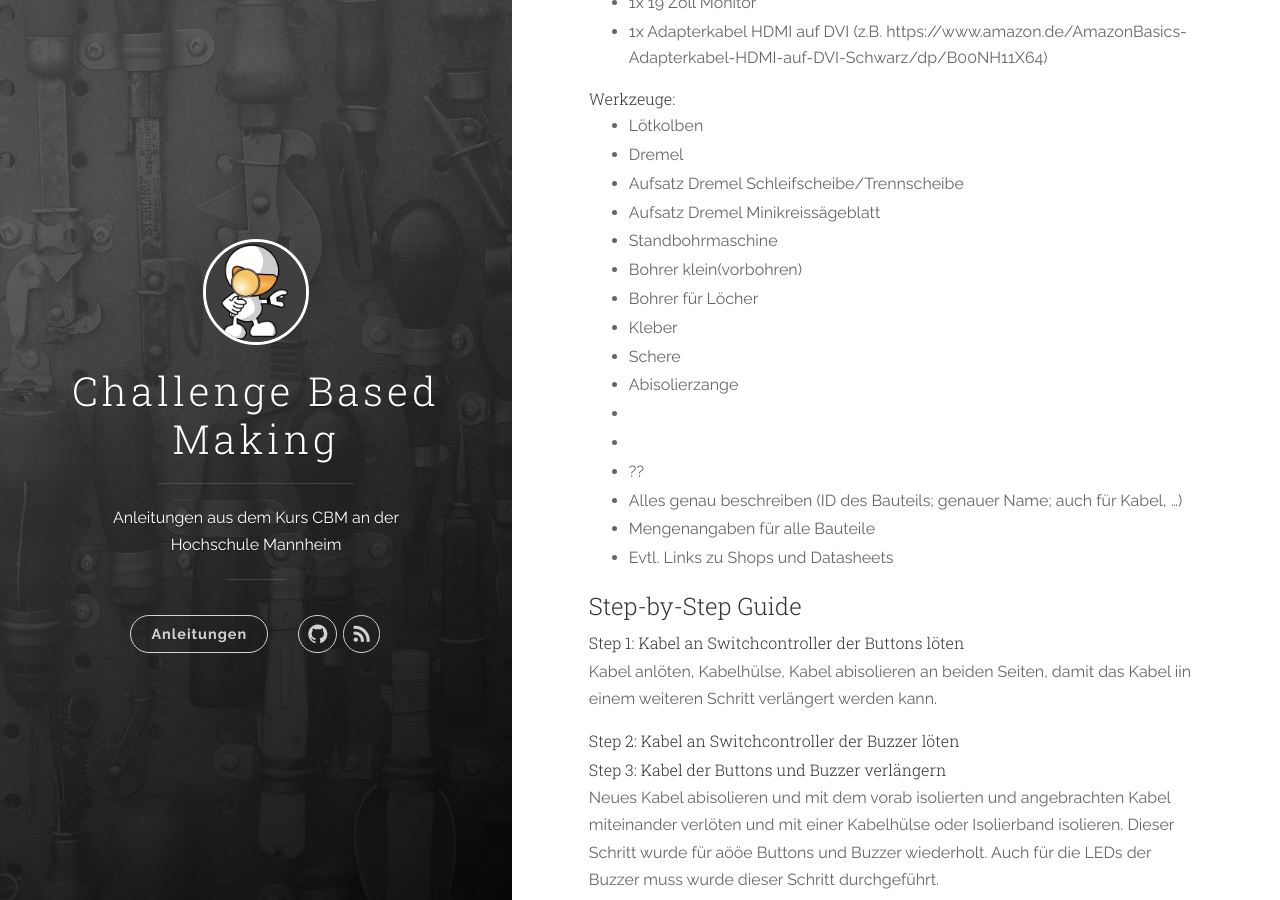
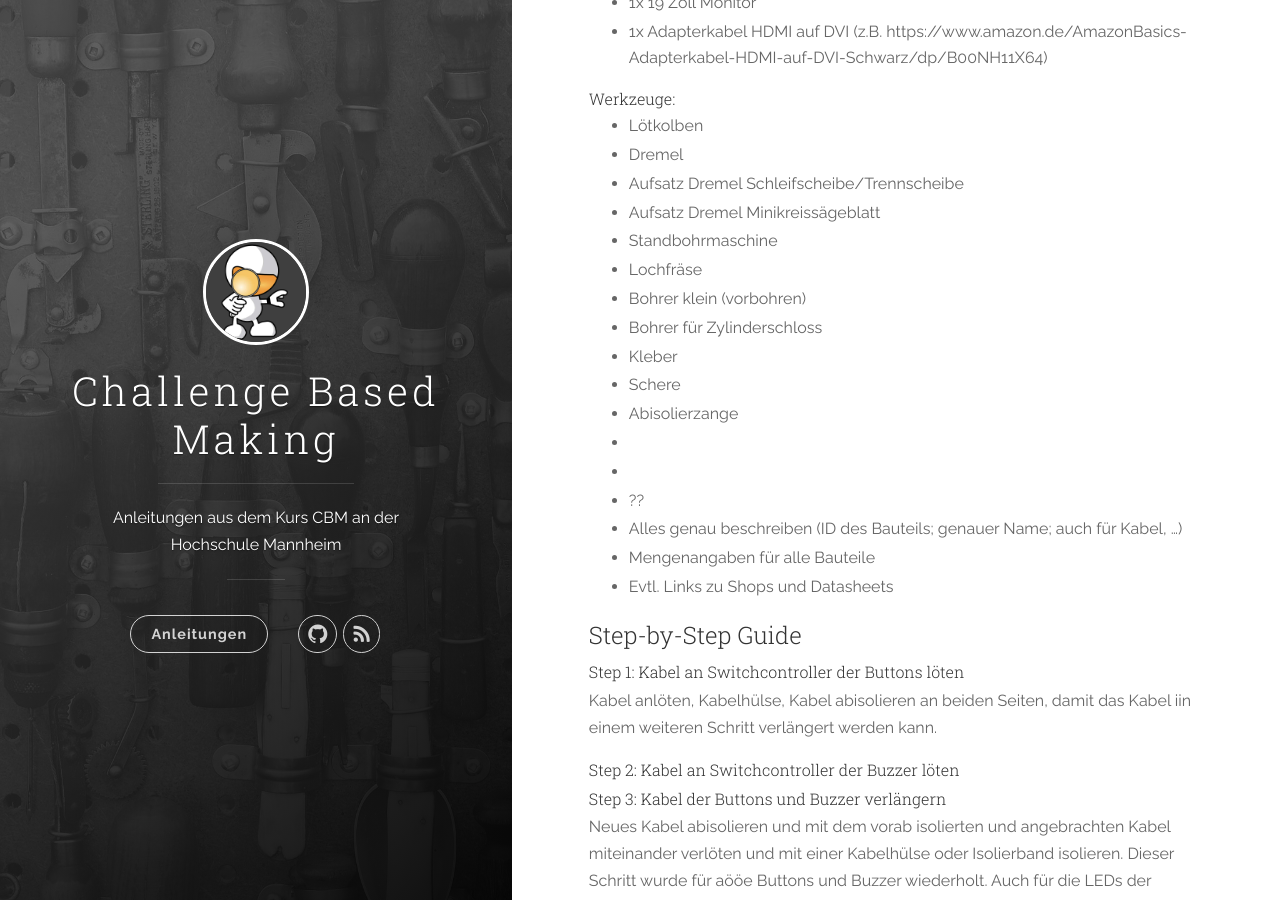
Before and after one commit to cbm-instructions/cbm-instructions.github.io, a Jekyll site: the page built from _posts/2016-06-13-twoandahalfwomen.markdown, in a window 1280 px wide and 900 px high, scrolled down 1329 px. Built offline with Jekyll 4.4.1, drawn with Linux system fonts in a browser that asks for light colours; nearby versions of some CDN libraries.

Commit message:
Update 2016-06-13-twoandahalfwomen.markdown

```diff
--- a/_posts/2016-06-13-twoandahalfwomen.markdown
+++ b/_posts/2016-06-13-twoandahalfwomen.markdown
@@ -42,8 +42,9 @@ Qube der Würfel der Wissen schafft. Unser Projekt umfasst ein Quiz, das mit Hil
   - Aufsatz Dremel Schleifscheibe/Trennscheibe
   - Aufsatz Dremel Minikreissägeblatt
   - Standbohrmaschine
-  - Bohrer klein(vorbohren)
-  - Bohrer für Löcher
+  - Lochfräse
+  - Bohrer klein (vorbohren)
+  - Bohrer für Zylinderschloss
   - Kleber
   - Schere
   - Abisolierzange
```
